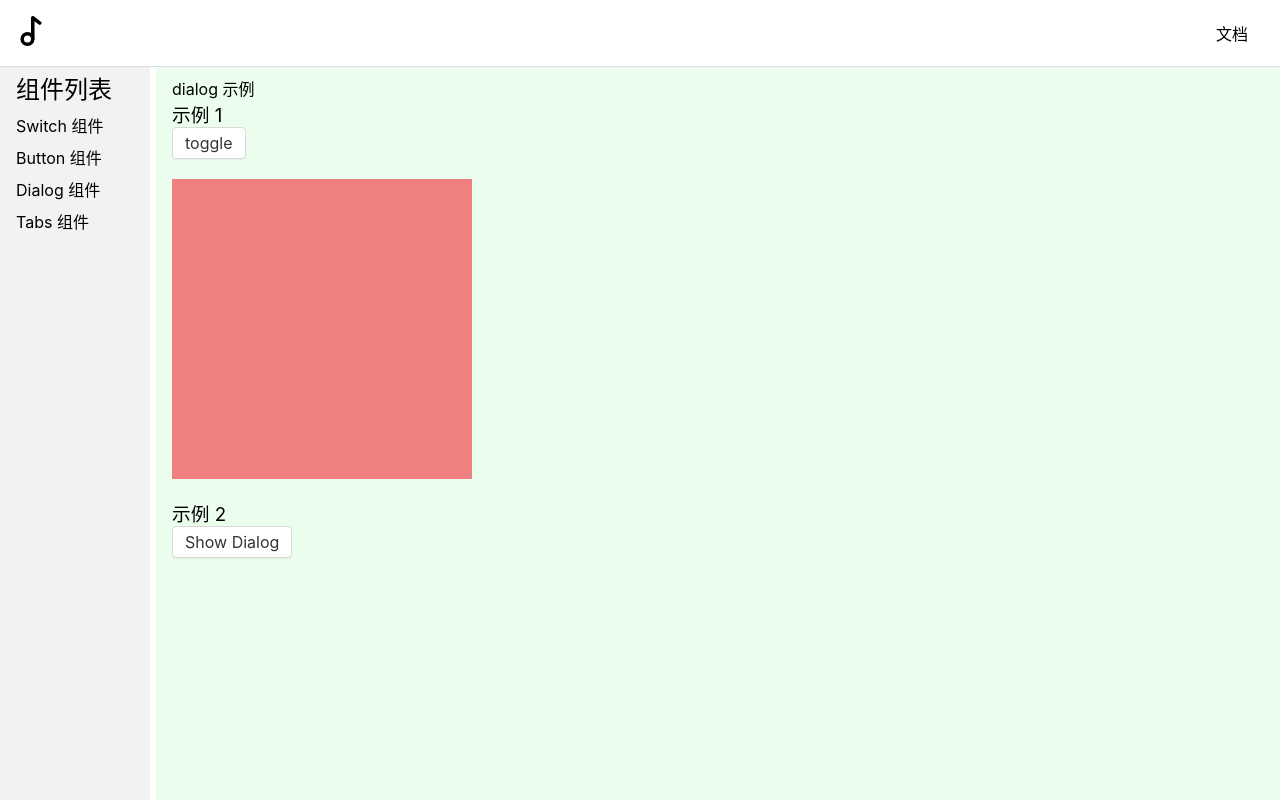
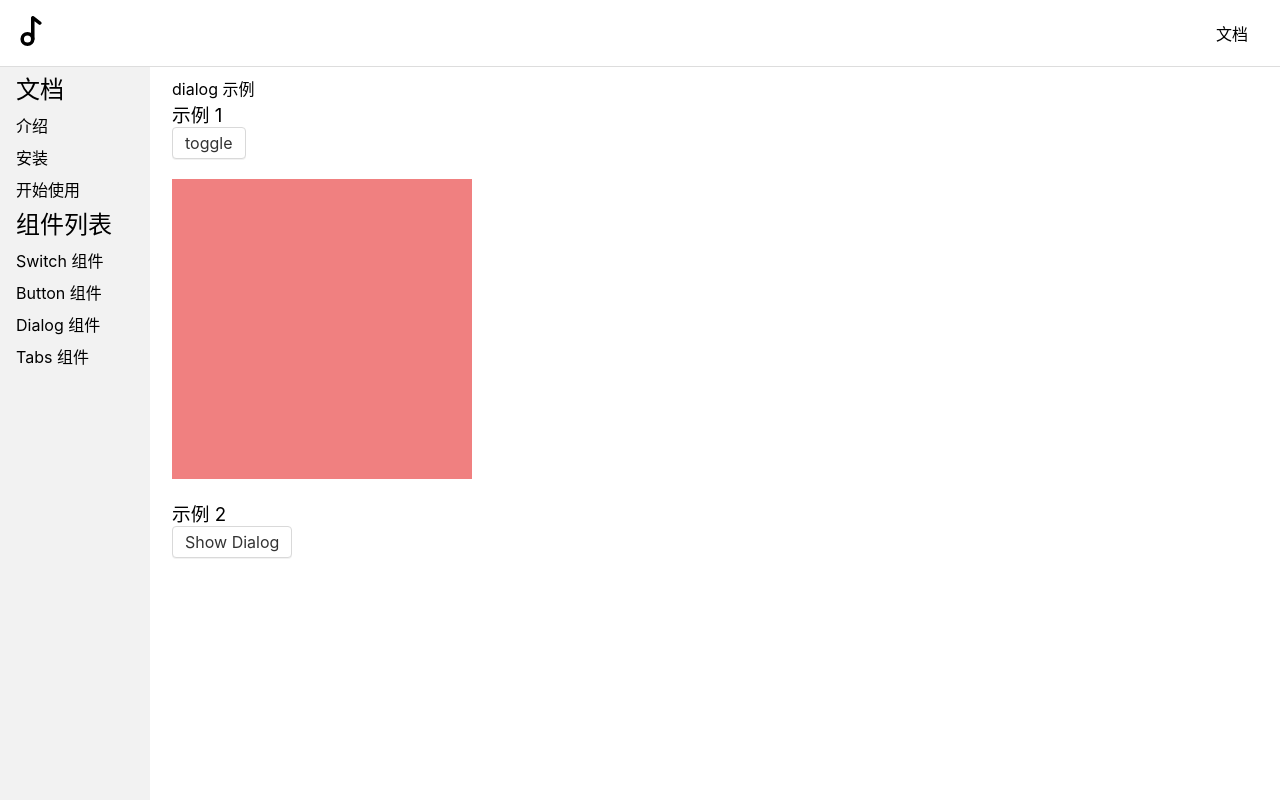
Before and after one commit to jambo0624/SongUI, a Vue app: page /#/doc/dialog in a window 1280 px wide. Built offline with nearby package versions, Linux system fonts and the light colour scheme.

Commit message:
添加安装，介绍等

```diff
--- a/src/router.ts
+++ b/src/router.ts
@@ -6,6 +6,9 @@
 import ButtonDemo from './components/ButtonDemo.vue'
 import DialogDemo from './components/DialogDemo.vue'
 import TabsDemo from './components/TabsDemo.vue'
+import Intro from './views/Intro.vue'
+import Install from './views/Install.vue'
+import GetStarted from './views/GetStarted.vue'
 
 const history = createWebHashHistory()
 export const router = createRouter({
@@ -14,6 +17,9 @@
     {path: '/',component: Home},
     {path: '/doc',component: Doc, children: [
         {path: '', component: DocDemo},
+        {path: 'intro', component: Intro},
+        {path: 'install', component: Install},
+        {path: 'get-started', component: GetStarted},
         {path: 'switch', component: SwitchDemo},
         {path: 'button', component: ButtonDemo},
         {path: 'dialog', component: DialogDemo},
--- a/src/views/Doc.vue
+++ b/src/views/Doc.vue
@@ -3,6 +3,18 @@
     <Topnav class="nav"/>
     <div class="content">
       <aside v-if="asideVisible">
+        <h2>文档</h2>
+        <ol>
+          <li>
+            <router-link to="/doc/intro">介绍</router-link>
+          </li>
+          <li>
+            <router-link to="/doc/install">安装</router-link>
+          </li>
+          <li>
+            <router-link to="/doc/get-started">开始使用</router-link>
+          </li>
+        </ol>
         <h2>组件列表</h2>
         <ol>
           <li>
@@ -67,7 +79,6 @@
     > main {
       flex-grow: 1;
       padding: 16px;
-      background: #ebfeee;
     }
   }
   aside {
--- /dev/null
+++ b/src/views/GetStarted.vue
@@ -0,0 +1,13 @@
+<template>
+  开始
+</template>
+
+<script>
+  export default {
+    name: "GetStarted"
+  }
+</script>
+
+<style scoped>
+
+</style>
--- /dev/null
+++ b/src/views/Install.vue
@@ -0,0 +1,13 @@
+<template>
+  安装
+</template>
+
+<script>
+  export default {
+    name: "Install"
+  }
+</script>
+
+<style scoped>
+
+</style>
--- /dev/null
+++ b/src/views/Intro.vue
@@ -0,0 +1,13 @@
+<template>
+  介绍
+</template>
+
+<script>
+  export default {
+    name: "Intro"
+  }
+</script>
+
+<style scoped>
+
+</style>
```
